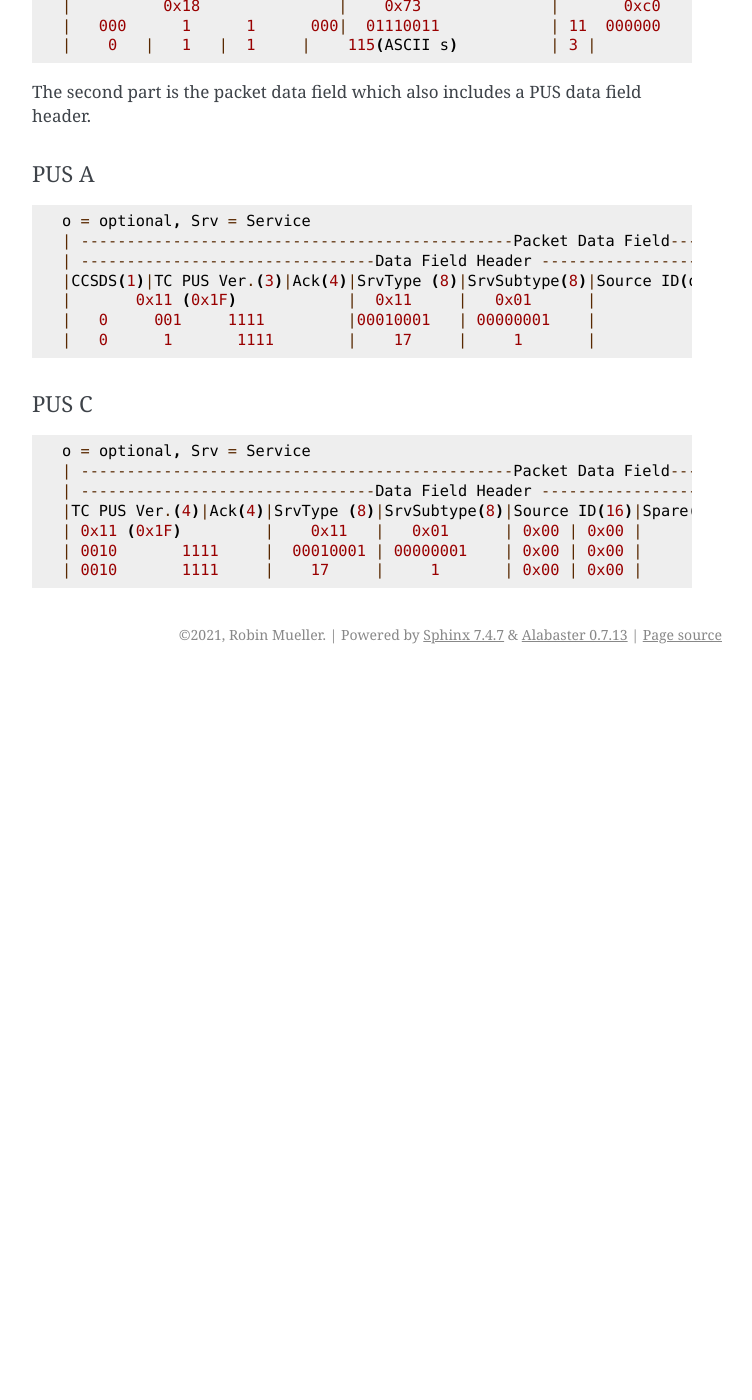
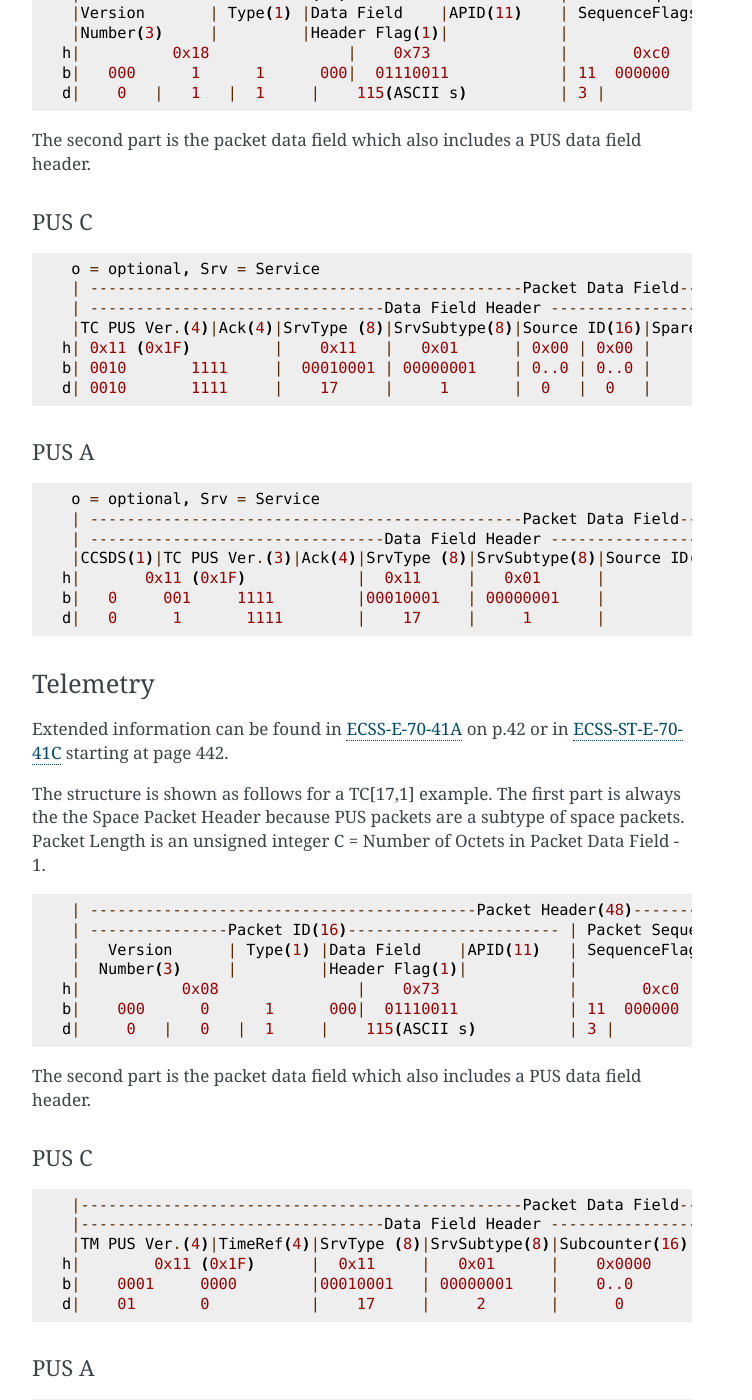
Before and after one commit to us-irs/spacepackets-py, a Sphinx documentation site: the page built from docs/packets.rst, in a window 1280 px wide and 1400 px high, scrolled down 478 px. Shown: the whole window, without its empty margins (388-1140 px from the left). Built offline with Sphinx 7.4.7, drawn with Linux system fonts in a browser that asks for light colours; before the commit the page ends 1152 px from its top, so only the background shows below that; some of the changed text lies outside the part shown.

Commit message:
added TM section as well

```diff
--- a/docs/packets.rst
+++ b/docs/packets.rst
@@ -7,49 +7,97 @@ ECSS Packet Utilisation Standard (PUS)
 Telecommands
 ^^^^^^^^^^^^^^^^^^
 
-Extended information can be found in ECSS-E-70-41A  on p.42 or in ECSS-ST-E-70-41C starting at
+Extended information can be found in `ECSS-E-70-41A`_  on p.42 or in `ECSS-ST-E-70-41C`_ starting at
 page 442.
 
-
-The structure is shown as follows for a TC[17,1] example.
-The first part is always the the Space Packet Header because PUS packets are a
-subtype of space packets
+The structure is shown as follows for a TC[17,1] example. The first part is always the the
+Space Packet Header because PUS packets are a subtype of space packets.
+Packet Length is an unsigned integer C = Number of Octets in Packet Data Field - 1.
 
 .. code-block::
 
-    o = optional, Srv = Service
-    |-------------------------------------------Packet Header(48)------------------------------------------|   Packet   |
-    |----------------Packet ID(16)-----------------------|Packet Sequence Control (16) | Packet Length (16)| Data Field |
-    |Version       | Type(1) |Data Field    |APID(11)    | SequenceFlags(2) |Sequence |                    | (Variable) |
-    |Number(3)     |         |Header Flag(1)|            |                  |Count(14)|                    |            |
-    |          0x18               |    0x73              |       0xc0       | 0x19    |   0x00  |   0x04   |            |
-    |   000      1      1      000|  01110011            | 11  000000       | 00011001|00000000 | 0000100  |            |
-    |    0   |   1   |  1     |    115(ASCII s)          | 3 |            25          |   0     |    4     |            |
+     o = optional, Srv = Service
+     |-------------------------------------------Packet Header(48)------------------------------------------|   Packet   |
+     |----------------Packet ID(16)-----------------------|Packet Sequence Control (16) | Packet Length (16)| Data Field |
+     |Version       | Type(1) |Data Field    |APID(11)    | SequenceFlags(2) |Sequence |                    | (Variable) |
+     |Number(3)     |         |Header Flag(1)|            |                  |Count(14)|                    |            |
+    h|          0x18               |    0x73              |       0xc0       | 0x19    |   0x00  |   0x04   |            |
+    b|   000      1      1      000|  01110011            | 11  000000       | 00011001|00000000 | 0000100  |            |
+    d|    0   |   1   |  1     |    115(ASCII s)          | 3 |            25          |   0     |    4     |            |
 
 The second part is the packet data field which also includes a PUS data field header.
+
+PUS C
+""""""
+
+.. code-block::
+
+     o = optional, Srv = Service
+     | -----------------------------------------------Packet Data Field--------------------------------------- |
+     | --------------------------------Data Field Header ------------------ | --------User Data Field--------- |
+     |TC PUS Ver.(4)|Ack(4)|SrvType (8)|SrvSubtype(8)|Source ID(16)|Spare(o)|AppData|Spare(o)|PacketErrCtr (16)|
+    h| 0x11 (0x1F)         |    0x11   |   0x01      | 0x00 | 0x00 |        |       |        | 0xA0  |  0xB8   |
+    b| 0010       1111     |  00010001 | 00000001    | 0..0 | 0..0 |        |       |        |       |         |
+    d| 0010       1111     |    17     |     1       |  0   |  0   |        |       |        |       |         |
 
 PUS A
 """"""
 
 .. code-block::
 
-    o = optional, Srv = Service
-    | -----------------------------------------------Packet Data Field------------------------------------------------- |
-    | --------------------------------Data Field Header ---------------------------|AppData|Spare|    PacketErrCtr      |
-    |CCSDS(1)|TC PUS Ver.(3)|Ack(4)|SrvType (8)|SrvSubtype(8)|Source ID(o)|Spare(o)|  (var)|(var)|         (16)         |
-    |       0x11 (0x1F)            |  0x11     |   0x01      |            |        |       |     | 0xA0     |    0xB8   |
-    |   0     001     1111         |00010001   | 00000001    |            |        |       |     |          |           |
-    |   0      1       1111        |    17     |     1       |            |        |       |     |          |           |
+     o = optional, Srv = Service
+     | -----------------------------------------------Packet Data Field------------------------------------------------- |
+     | --------------------------------Data Field Header ---------------------------|AppData|Spare|    PacketErrCtr      |
+     |CCSDS(1)|TC PUS Ver.(3)|Ack(4)|SrvType (8)|SrvSubtype(8)|Source ID(o)|Spare(o)|  (var)|(var)|         (16)         |
+    h|       0x11 (0x1F)            |  0x11     |   0x01      |            |        |       |     | 0xA0     |    0xB8   |
+    b|   0     001     1111         |00010001   | 00000001    |            |        |       |     |          |           |
+    d|   0      1       1111        |    17     |     1       |            |        |       |     |          |           |
+
+Telemetry
+^^^^^^^^^^^^
+
+Extended information can be found in `ECSS-E-70-41A`_  on p.42 or in `ECSS-ST-E-70-41C`_ starting at
+page 442.
+
+The structure is shown as follows for a TC[17,1] example. The first part is always the the
+Space Packet Header because PUS packets are a subtype of space packets.
+Packet Length is an unsigned integer C = Number of Octets in Packet Data Field - 1.
+
+.. code-block::
+
+     | ------------------------------------------Packet Header(48)------------------------------------------ |   Packet   |
+     | ---------------Packet ID(16)----------------------- | Packet Sequence Control (16)| Packet Length (16)| Data Field |
+     |   Version      | Type(1) |Data Field    |APID(11)   | SequenceFlags(2) |Sequence  |                   | (Variable) |
+     |  Number(3)     |         |Header Flag(1)|           |                  |Count(14) |                   |            |
+    h|           0x08               |    0x73              |       0xc0       | 0x19     |   0x00  |   0x04  |            |
+    b|    000      0      1      000|  01110011            | 11  000000       | 00011001 |00000000 | 0000100 |            |
+    d|     0   |   0   |  1     |    115(ASCII s)          | 3 |            25           |   0     |    4    |            |
+
+The second part is the packet data field which also includes a PUS data field header.
 
 PUS C
 """"""
 
 .. code-block::
 
-    o = optional, Srv = Service
-    | -----------------------------------------------Packet Data Field--------------------------------------- |
-    | --------------------------------Data Field Header ------------------ | --------User Data Field--------- |
-    |TC PUS Ver.(4)|Ack(4)|SrvType (8)|SrvSubtype(8)|Source ID(16)|Spare(o)|AppData|Spare(o)|PacketErrCtr (16)|
-    | 0x11 (0x1F)         |    0x11   |   0x01      | 0x00 | 0x00 |        |       |        | 0xA0  |  0xB8   |
-    | 0010       1111     |  00010001 | 00000001    | 0x00 | 0x00 |        |       |        |       |         |
-    | 0010       1111     |    17     |     1       | 0x00 | 0x00 |        |       |        |       |         |
+     |------------------------------------------------Packet Data Field-------------------------------------------------- |
+     |---------------------------------Data Field Header ------------------------------------------ | --User Data Field-- |
+     |TM PUS Ver.(4)|TimeRef(4)|SrvType (8)|SrvSubtype(8)|Subcounter(16)|DestId(16)|Time(7)|Spare(o)|Data|Spare| CRC(16)  |
+    h|        0x11 (0x1F)      |  0x11     |   0x01      |    0x0000    |   0x0000 |       |        |    |     |   Calc.  |
+    b|    0001     0000        |00010001   | 00000001    |    0..0      |   0..0   |       |        |    |     |   Calc.  |
+    d|    01       0           |    17     |     2       |      0       |     0    |       |        |    |     |   Calc.  |
+
+PUS A
+""""""
+
+.. code-block::
+
+     |------------------------------------------------Packet Data Field---------------------------------------------------- |
+     |---------------------------------Data Field Header ---------------------------------------|AppData|Spare|PacketErrCtr |
+     |Spare(1)|TM PUS Ver.(3)|Spare(4)|SrvType (8)|SrvSubtype(8)|Subcounter(16)|Time(var)|Spare(o)|(var)  |(var)|  (16)       |
+    h|        0x11 (0x1F)             |  0x11     |   0x01      |              |         |        |       |     |   Calc.     |
+    b|    0     001     0000          |00010001   | 00000001    |              |         |        |       |     |             |
+    d|    0      1       0            |    17     |     2       |              |         |        |       |     |             |
+
+.. _`ECSS-E-70-41A`: https://ecss.nl/standard/ecss-e-70-41a-ground-systems-and-operations-telemetry-and-telecommand-packet-utilization/
+.. _`ECSS-ST-E-70-41C`: https://ecss.nl/standard/ecss-e-st-70-41c-space-engineering-telemetry-and-telecommand-packet-utilization-15-april-2016/
```
Also changed, not shown: 1 other file.
